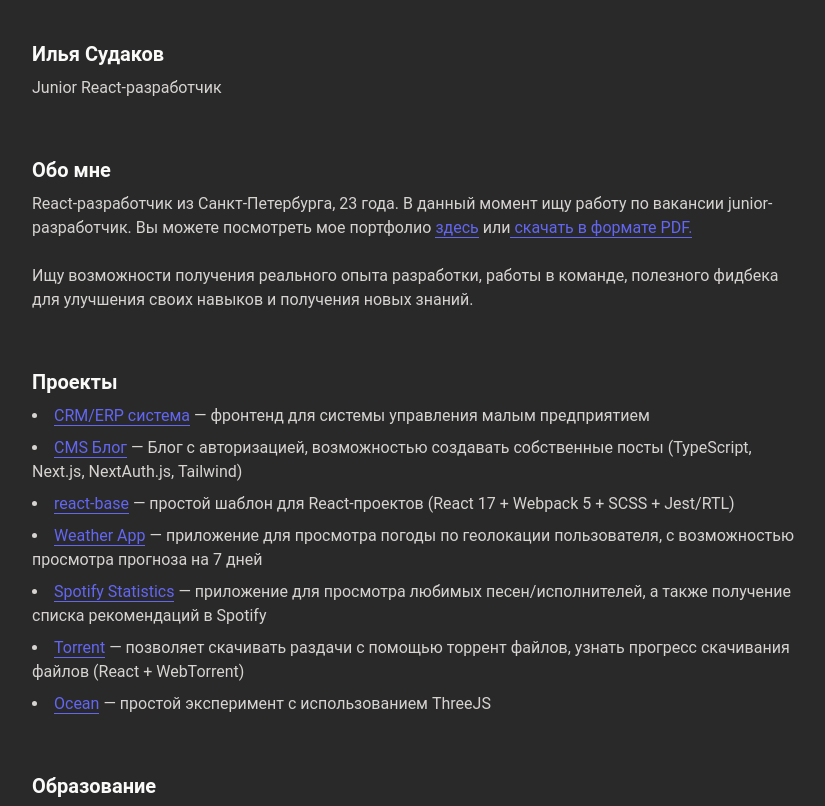
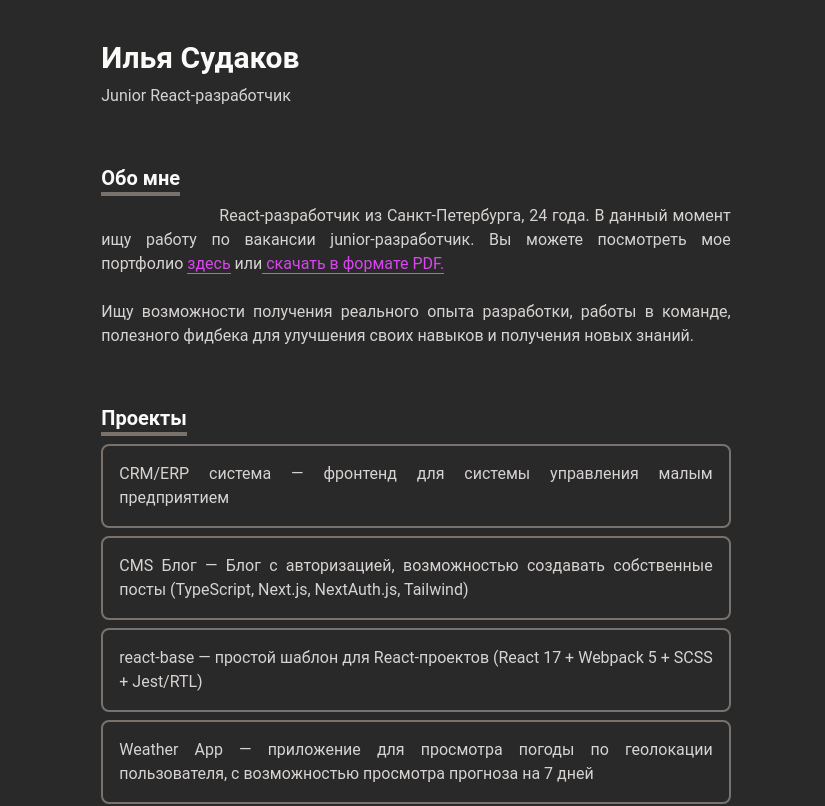
Before and after one commit to ilyasudakov/portfolio-react, a Next.js app: page / in a window 1280 px wide. Shown: the top 806 px of the page, without its empty margins (224-1049 px from the left). Built offline with nearby package versions, Linux system fonts and the light colour scheme.

Commit message:
Add env vars, refactor landing page components

```diff
--- /dev/null
+++ b/src/data/landing.ts
@@ -0,0 +1,42 @@
+export const projectsList = [
+  {
+    projectName: "CRM/ERP система",
+    href: "https://github.com/ilyasudakov/CRM_frontend",
+    description: "фронтенд для системы управления малым предприятием",
+  },
+  {
+    projectName: "CMS Блог",
+    href: "https://github.com/ilyasudakov/cms_blog",
+    description:
+      "Блог с авторизацией, возможностью создавать собственные посты (TypeScript, Next.js, NextAuth.js, Tailwind)",
+  },
+  {
+    projectName: "react-base",
+    href: "https://github.com/ilyasudakov/basic-react-boilerplate",
+    description:
+      "простой шаблон для React-проектов (React 17 + Webpack 5 + SCSS + Jest/RTL)",
+  },
+  {
+    projectName: "Weather App",
+    href: "https://github.com/ilyasudakov/weatherApp",
+    description:
+      "приложение для просмотра погоды по геолокации пользователя, с возможностью просмотра прогноза на 7 дней",
+  },
+  {
+    projectName: "Spotify Statistics",
+    href: "https://github.com/ilyasudakov/music_app",
+    description:
+      "приложение для просмотра любимых песен/исполнителей, а также получение списка рекомендаций в Spotify",
+  },
+  {
+    projectName: "Torrent",
+    href: "https://github.com/ilyasudakov/torrent_app",
+    description:
+      "позволяет скачивать раздачи с помощью торрент файлов, узнать прогресс скачивания файлов (React + WebTorrent)",
+  },
+  {
+    projectName: "Ocean",
+    href: "https://github.com/ilyasudakov/ThreeJS_test",
+    description: "простой эксперимент с использованием ThreeJS",
+  },
+];
--- a/src/pages/_app.tsx
+++ b/src/pages/_app.tsx
@@ -3,7 +3,7 @@ import type { AppProps } from "next/app";
 
 function MyApp({ Component, pageProps }: AppProps) {
   return (
-    <div className="container mx-auto px-4 lg:px-[10%] py-[5vh] max-w-screen-lg">
+    <div className="container mx-auto px-4 lg:px-[10%] py-[5vh]">
       <Component {...pageProps} />
     </div>
   );
--- a/src/pages/index.tsx
+++ b/src/pages/index.tsx
@@ -1,14 +1,17 @@
 import type { NextPage } from "next";
 import React from "react";
+import { projectsList } from "../data/landing";
 
 const FIGMA_PORTFOLIO_URL =
+  process.env.FIGMA_PORTFOLIO_URL ??
   "https://www.figma.com/proto/N9A228oZBWtkEzGehdigGe/%D0%9F%D0%BE%D1%80%D1%82%D1%84%D0%BE%D0%BB%D0%B8%D0%BE?node-id=1%3A10&scaling=contain&page-id=0%3A1&starting-point-node-id=1%3A10";
 const GOOGLE_DRIVE_PORTFOLIO_PDF_URL =
+  process.env.GOOGLE_DRIVE_PORTFOLIO_PDF_URL ??
   "https://drive.google.com/file/d/1ONZx1O9ax6Omrt9rMSWZNFjkKB6sl6fC/view?usp=sharing";
 
 const Home: NextPage = () => {
   return (
-    <div className="flex flex-col">
+    <div className="flex flex-col text-justify mx-auto max-w-[70ch]">
       <Title />
       <About />
       <Projects />
@@ -18,7 +21,6 @@ const Home: NextPage = () => {
     </div>
   );
 };
-
 export default Home;
 
 const TextBlock: React.FC<{
@@ -29,7 +31,9 @@ const TextBlock: React.FC<{
     <div className="mb-14 flex flex-col text-stone-300">
       <>
         {title ? (
-          <div className="text-xl font-bold text-stone-50 mb-2">{title}</div>
+          <div className="text-xl font-bold text-stone-50 mb-2 border-b-4 border-stone-500 w-fit">
+            {title}
+          </div>
         ) : null}
         {children}
       </>
@@ -40,10 +44,15 @@ const TextBlock: React.FC<{
 const OutsideLink: React.FC<{
   children: React.ReactNode;
   href: string;
-}> = ({ children, href }) => {
+  style?: "default" | "none";
+}> = ({ children, href, style = "default" }) => {
+  const styles = {
+    default: "text-fuchsia-500 inline w-fit border-b border-fuchsia-500",
+    none: "",
+  };
   return (
     <a
-      className="text-indigo-500 inline w-fit border-b border-indigo-500"
+      className={styles[style]}
       target="_blank"
       rel="noreferrer noopener"
       href={href}
@@ -55,8 +64,13 @@ const OutsideLink: React.FC<{
 
 const Title: React.FC = () => {
   return (
-    <TextBlock title="Илья Судаков">
+    <TextBlock>
+      <div>
+        <div className="text-3xl font-bold text-stone-50 mb-2">
+          Илья Судаков
+        </div>
         <div>Junior React-разработчик</div>
+      </div>
     </TextBlock>
   );
 };
@@ -65,10 +79,13 @@ const About: React.FC = () => {
   return (
     <TextBlock title="Обо мне">
       <div>
-        React-разработчик из Санкт-Петербурга, 23 года. В данный момент ищу
+        <pre className="w-fit inline">&#9;&#9;&#9;</pre>
+        <span>
+          React-разработчик из Санкт-Петербурга, 24 года. В данный момент ищу
           работу по вакансии junior-разработчик. Вы можете посмотреть мое
-        портфолио <OutsideLink href={FIGMA_PORTFOLIO_URL}>здесь</OutsideLink>{" "}
-        или
+          портфолио
+        </span>{" "}
+        <OutsideLink href={FIGMA_PORTFOLIO_URL}>здесь</OutsideLink> или
         <OutsideLink href={GOOGLE_DRIVE_PORTFOLIO_PDF_URL}>
           {" "}
           скачать в формате PDF.
@@ -85,54 +102,14 @@ const About: React.FC = () => {
 const Projects: React.FC = () => {
   return (
     <TextBlock title="Проекты">
-      <ul>
-        <li>
-          <OutsideLink href="https://github.com/ilyasudakov/CRM_frontend">
-            CRM/ERP система
-          </OutsideLink>{" "}
-          — фронтенд для системы управления малым предприятием
+      <ul className="list-none flex flex-col gap-2">
+        {projectsList.map(({ projectName, href, description }) => (
+          <OutsideLink href={href} style="none" key={projectName}>
+            <li className="rounded-lg px-4 py-4 border-stone-500 border-2">
+              {`${projectName} — ${description}`}
             </li>
-        <li>
-          <OutsideLink href="https://github.com/ilyasudakov/cms_blog">
-            CMS Блог
-          </OutsideLink>{" "}
-          — Блог с авторизацией, возможностью создавать собственные посты
-          (TypeScript, Next.js, NextAuth.js, Tailwind)
-        </li>
-        <li>
-          <OutsideLink href="https://github.com/ilyasudakov/basic-react-boilerplate">
-            react-base
-          </OutsideLink>{" "}
-          — простой шаблон для React-проектов (React 17 + Webpack 5 + SCSS +
-          Jest/RTL)
-        </li>
-        <li>
-          <OutsideLink href="https://github.com/ilyasudakov/weatherApp">
-            Weather App
-          </OutsideLink>{" "}
-          — приложение для просмотра погоды по геолокации пользователя, с
-          возможностью просмотра прогноза на 7 дней
-        </li>
-        <li>
-          <OutsideLink href="https://github.com/ilyasudakov/music_app">
-            Spotify Statistics
-          </OutsideLink>{" "}
-          — приложение для просмотра любимых песен/исполнителей, а также
-          получение списка рекомендаций в Spotify
-        </li>
-        <li>
-          <OutsideLink href="https://github.com/ilyasudakov/torrent_app">
-            Torrent
-          </OutsideLink>{" "}
-          — позволяет скачивать раздачи с помощью торрент файлов, узнать
-          прогресс скачивания файлов (React + WebTorrent)
-        </li>
-        <li>
-          <OutsideLink href="https://github.com/ilyasudakov/ThreeJS_test">
-            Ocean
-          </OutsideLink>{" "}
-          — простой эксперимент с использованием ThreeJS
-        </li>
+          </OutsideLink>
+        ))}
       </ul>
     </TextBlock>
   );
@@ -169,14 +146,21 @@ const Contacts: React.FC = () => {
   return (
     <TextBlock title="Обратная связь">
       <div>
+        <pre className="w-fit inline">&#9;&#9;&#9;</pre>
+        <span className="inline">
           Вы можете связаться со мной по{" "}
-        <OutsideLink href="mailto:ilyasudakov.dev@gmail.com">почте</OutsideLink>
+          <OutsideLink href="mailto:ilyasudakov.dev@gmail.com">
+            почте
+          </OutsideLink>
           , а также посмотреть мой профиль на{" "}
-        <OutsideLink href="https://github.com/ilyasudakov">Github</OutsideLink>{" "}
+          <OutsideLink href="https://github.com/ilyasudakov">
+            Github
+          </OutsideLink>{" "}
           или{" "}
           <OutsideLink href="https://www.linkedin.com/in/ilya-sudakov/">
             LinkedIn.
           </OutsideLink>
+        </span>
       </div>
     </TextBlock>
   );
```
Lines whose indentation alone changed are shown as unchanged.
